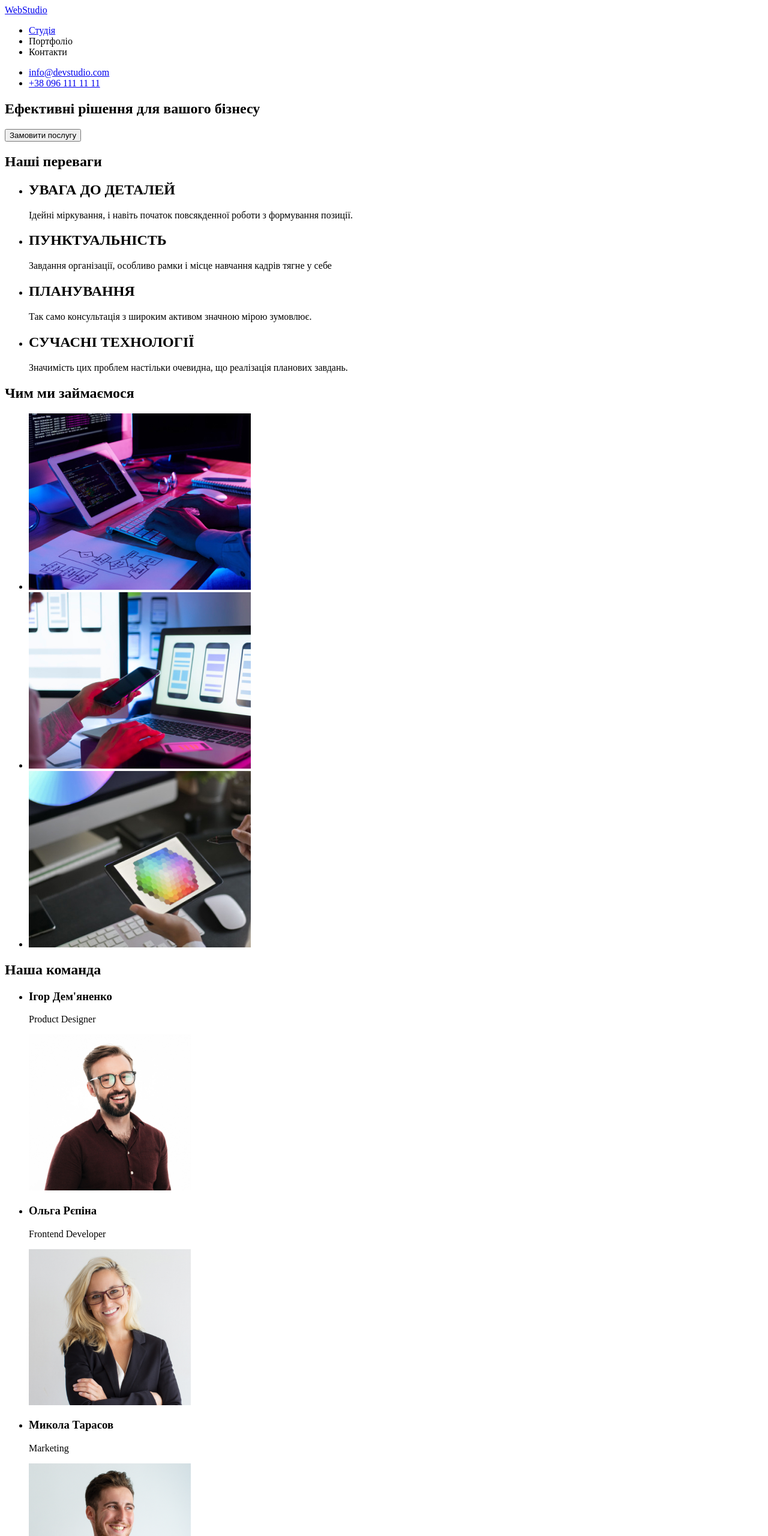
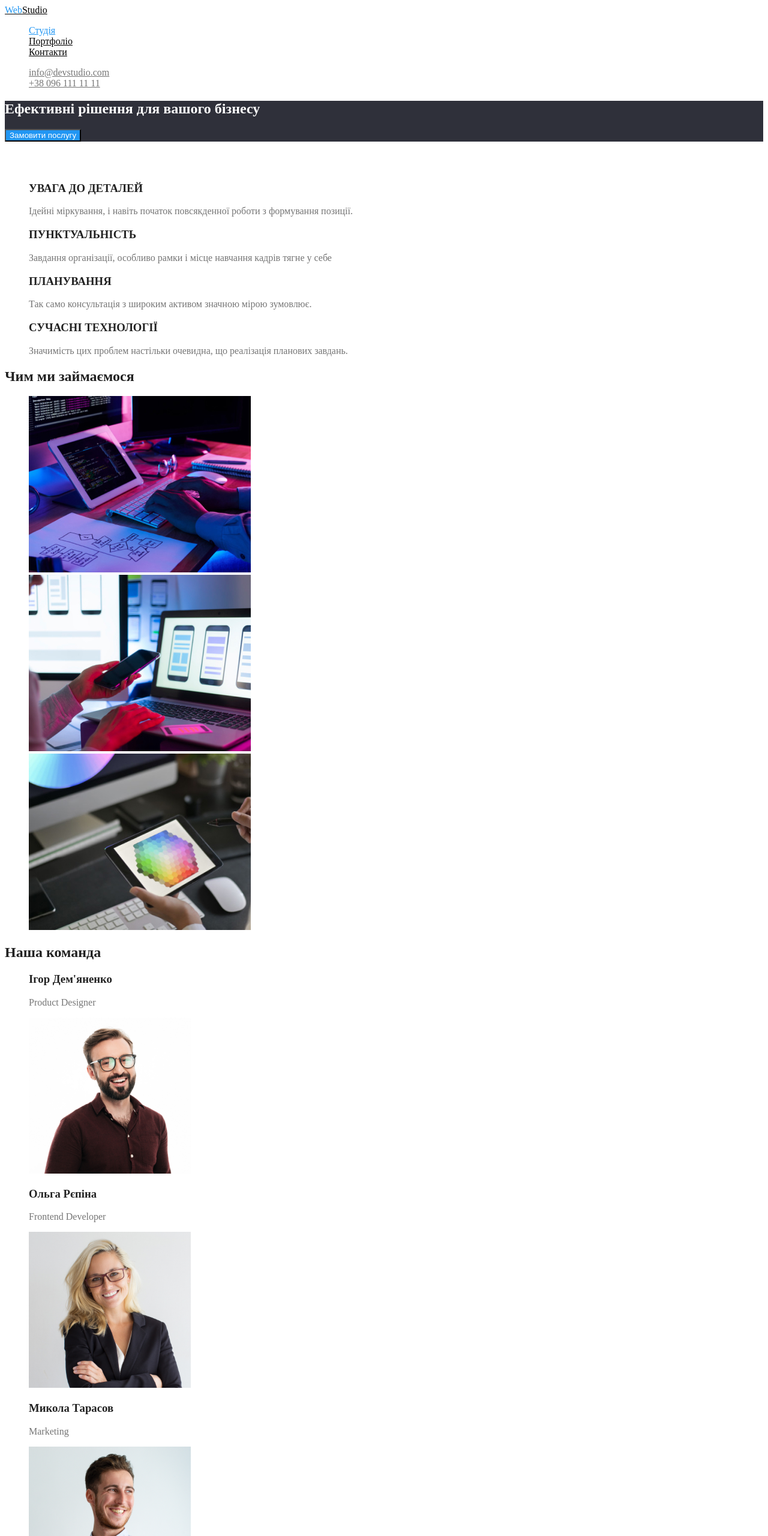
Before and after one commit to PeaceDuckkk/github-homework-1, a plain HTML site: page index.html in a window 1280 px wide. Shown: the top 2560 px of the page at 60% size. Drawn offline with Linux system fonts and the light colour scheme.

Commit message:
1 part second hw

```diff
--- /dev/null
+++ b/css/styles.css
@@ -0,0 +1,53 @@
+
+.root{
+    --primery-text-color: #757575;
+    --title-text-color: #212121;
+}
+.body{color: #ffffff;}
+
+.logo{color: #000000;
+}
+.first-logo{color: #2196F3;}
+
+.studio{color: #2196F3;}
+.studio:hover, .studio:focus
+{color: orange;}
+
+.portfolio, .contacts{color:#000000;}
+.header-mail, .header-tell{color: #757575;}
+
+
+
+
+.header-title{background-color: #2F303A;}
+.header-text{color: #FFFFFF;}
+
+.button{color: #ffffff;}
+.button{background-color: #2196F3;}
+
+ul{ list-style: none;}
+
+.advences-title{color: #212121;}
+
+.advences-text{color: #757575;}
+
+.work{color: #212121;}
+
+.workers{color:#212121;}
+
+.workers-squad{color: #212121;}
+
+.profession{color: #757575;}
+
+.footer{
+    background-color: #2F303A;
+}
+
+.footer-logo{color: #ffffff;}
+.first-footer-logo{color: #2196F3;}
+
+.addres-office{color: #ffffff;}
+.mail,
+.tell{
+   color:#ffffff;
+}
--- a/index.html
+++ b/index.html
@@ -5,55 +5,56 @@
     <meta http-equiv="X-UA-Compatible" content="IE=edge" />
     <meta name="viewport" content="width=device-width, initial-scale=1.0" />
     <title>goit-markup-hw-01</title>
+    <link rel="stylesheet" href="./css/styles.css">
   </head>
-  <body>
+  <body class="body">
     <!--Шапка-->
     <header>
-      <a href="./index.html">WebStudio</a>
+      <a href="./index.html" class="logo"><span class="first-logo">Web</span>Studio</a>
       <nav>
         <ul>
-          <li><a href="./index.html">Студія</a></li>
-          <li>Портфоліо</li>
-          <li>Контакти</li>
+          <li><a href="./index.html" class="studio">Студія</a></li>
+          <li><a href="./index.html" class="portfolio">Портфоліо</a></li>
+          <li><a href="./index.html" class="contacts">Контакти</a></li>
         </ul>
       </nav>
       <ul>
-        <li><a href="mailto:info@devstudio.com">info@devstudio.com</a></li>
-        <li><a href="tell:+38 096 111 11 11">+38 096 111 11 11</a></li>
+        <li><a href="mailto:info@devstudio.com" class="header-mail">info@devstudio.com</a></li>
+        <li><a href="tell:+38 096 111 11 11" class="header-tell">+38 096 111 11 11</a></li>
       </ul>
     </header>
     <main>
-      <section>
-        <h1>Ефективні рішення для вашого бізнесу</h1>
-        <button type="button">Замовити послугу</button>
+      <section class="header-title">
+        <h1 class="header-text">Ефективні рішення для вашого бізнесу</h1>
+        <button type="button" class="button">Замовити послугу</button>
       </section>
       <!-- Наші переваги-->
       <section>
-        <h2>Наші переваги</h2>
+        <h2 class="advences">Наші переваги</h2>
         <ul>
           <li>
-            <h2>УВАГА ДО ДЕТАЛЕЙ</h2>
-            <p>
+            <h3 class="advences-title">УВАГА ДО ДЕТАЛЕЙ</h3>
+            <p class="advences-text">
               Ідейні міркування, і навіть початок повсякденної роботи з
               формування позиції.
             </p>
           </li>
           <li>
-            <h2>ПУНКТУАЛЬНІСТЬ</h2>
-            <p>
+            <h3 class="advences-title">ПУНКТУАЛЬНІСТЬ</h3>
+            <p class="advences-text">
               Завдання організації, особливо рамки і місце навчання кадрів тягне
               у себе
             </p>
           </li>
           <li>
-            <h2>ПЛАНУВАННЯ</h2>
-            <p>
+            <h3 class="advences-title">ПЛАНУВАННЯ</h3>
+            <p class="advences-text">
               Так само консультація з широким активом значною мірою зумовлює.
             </p>
           </li>
           <li>
-            <h2>СУЧАСНІ ТЕХНОЛОГІЇ</h2>
-            <p>
+            <h3 class="advences-title">СУЧАСНІ ТЕХНОЛОГІЇ</h3>
+            <p class="advences-text">
               Значимість цих проблем настільки очевидна, що реалізація планових
               завдань.
             </p>
@@ -63,7 +64,7 @@
 
       <!-- Чим мі займаемося -->
       <section>
-        <h2>Чим ми займаємося</h2>
+        <h2 class="work">Чим ми займаємося</h2>
         <ul>
           <li>
             <img src="./images/img.jpg" alt="робота с планшета" width="370" />
@@ -79,43 +80,45 @@
 
       <!-- Колектив-->
       <section>
-        <h2>Наша команда</h2>
+        <h2 class="workers">Наша команда</h2>
         <ul>
           <li>
-            <h3>Ігор Дем'яненко</h3>
-            <p>Product Designer</p>
+            <h3 class="workers-squad">Ігор Дем'яненко</h3>
+            <p class="profession">Product Designer</p>
             <img src="./images/IgorD.jpg" alt="Член команди" width="270" />
           </li>
           <li>
-            <h3>Ольга Рєпіна</h3>
-            <p>Frontend Developer</p>
+            <h3 class="workers-squad">Ольга Рєпіна</h3>
+            <p class="profession">Frontend Developer</p>
             <img src="./images/OlgaR.jpg" alt="Член команди" width="270" />
           </li>
           <li>
-            <h3>Микола Тарасов</h3>
-            <p>Marketing</p>
+            <h3 class="workers-squad">Микола Тарасов</h3>
+            <p class="profession">Marketing</p>
             <img src="./images/MikolaT.jpg" alt="Член команди" width="270" />
           </li>
           <li>
-            <h3>Михайло Єрмаков</h3>
-            <p>UI Designer</p>
+            <h3 class="workers-squad">Михайло Єрмаков</h3>
+            <p class="profession">UI Designer</p>
             <img src="./images/Mihail.jpg" alt="Член команди" width="270" />
           </li>
         </ul>
       </section>
     </main>
-    <footer>
+    <footer class="footer">
       <address>
         <ul>
-          <li><a href="./index.html">WebStudio</a></li>
+          <li><a href="./index.html" class="footer-logo"><span class="first-footer-logo">Web</span> Studio</a></li>
           <li>
             <a
               href="https://www.google.com.ua/maps/place/%D0%B1%D1%83%D0%BB.+%D0%9B%D0%B5%D1%81%D0%B8+%D0%A3%D0%BA%D1%80%D0%B0%D0%B8%D0%BD%D0%BA%D0%B8,+26,+%D0%9A%D0%B8%D0%B5%D0%B2,+02000/@50.4265841,30.5361971,17z/data=!3m1!4b1!4m5!3m4!1s0x40d4cf0e033ecbe9:0x57a4dffefec77da0!8m2!3d50.4265807!4d30.5383858?hl=ru"
-              >м. Київ, пр-т Лесі Українки, 26</a
-            >
+              target="_blank"
+              rel="noreferrer noopener nofollow" class="addres-office"
+              >м. Київ, пр-т Лесі Українки, 26
+            </a>
           </li>
-          <li><a href="mailto:info@devstudio.com">info@devstudio.com</a></li>
-          <li><a href="tell:+38 096 111 11 11">+38 096 111 11 11</a></li>
+          <li><a href="mailto:info@devstudio.com" class="mail">info@devstudio.com</a></li>
+          <li><a href="tell:+38 096 111 11 11" class="tell">+38 096 111 11 11</a></li>
         </ul>
       </address>
     </footer>
```
Also changed, not shown: styles.css (deleted), 1 other file.
